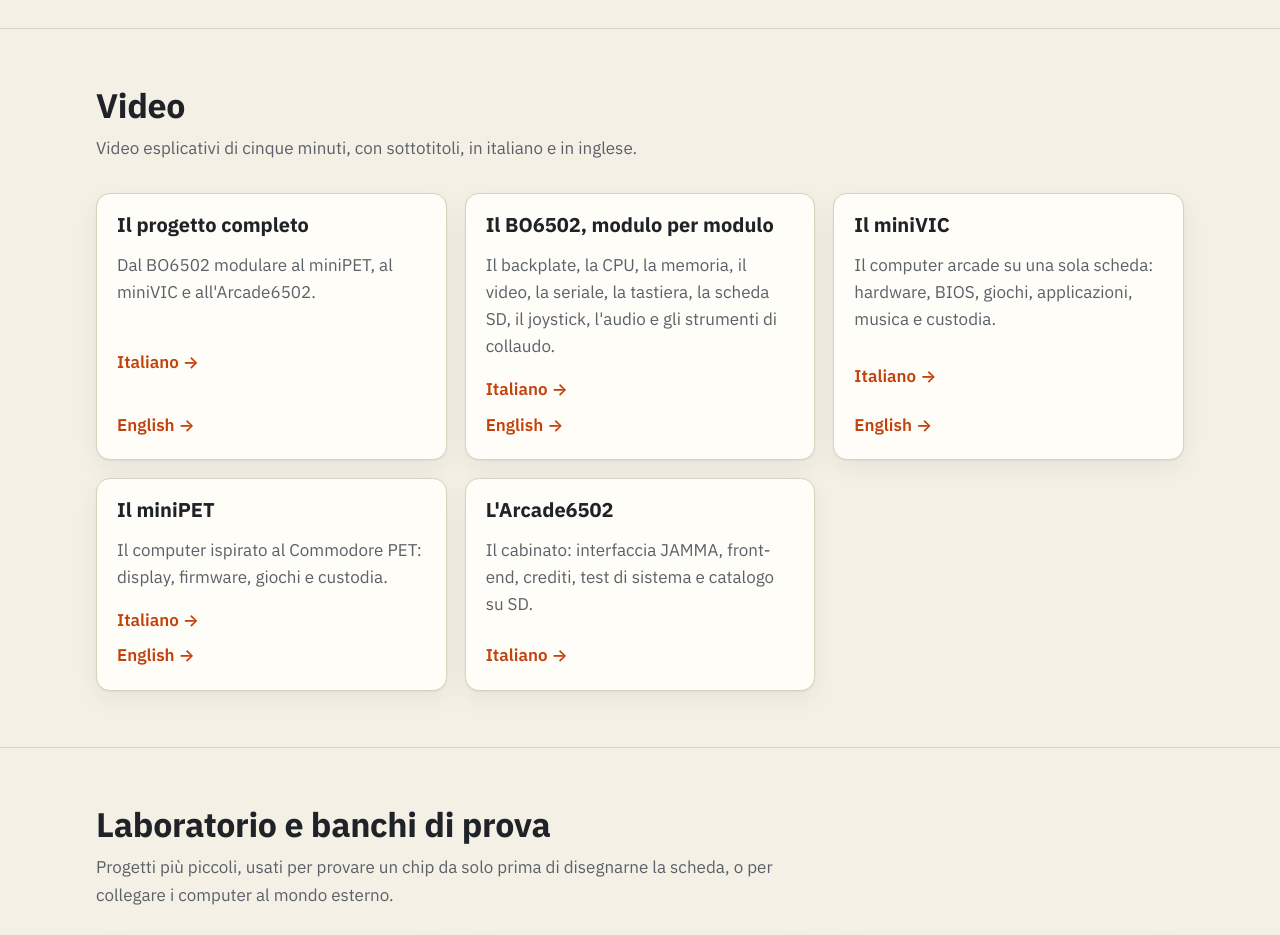
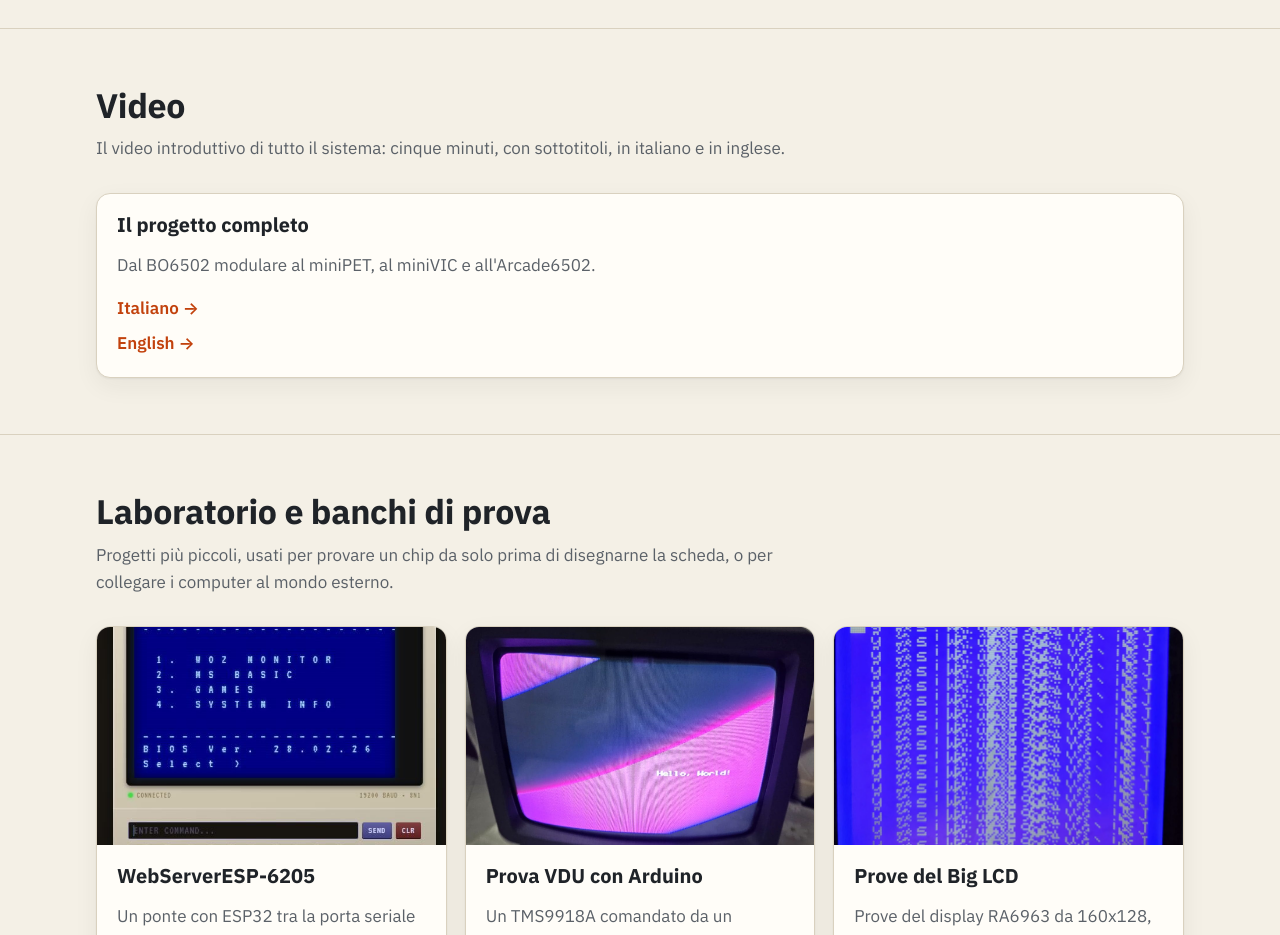
Before and after one commit to Boogs77/boogs77.github.io, a plain HTML site: page it/index.html in a window 1280 px wide. Shown: the part 6900-7835 px from the top of the page. Drawn offline with Linux system fonts and the light colour scheme.

Commit message:
Sezione Video: solo il video introduttivo di tutto il sistema
Co-Authored-By: Claude Sonnet 5.5 <noreply@anthropic.com>

```diff
--- a/it/index.html
+++ b/it/index.html
@@ -260,7 +260,7 @@
   <section id="videos">
     <div class="wrap">
       <h2>Video</h2>
-      <p class="section-lead">Video esplicativi di cinque minuti, con sottotitoli, in italiano e in inglese.</p>
+      <p class="section-lead">Il video introduttivo di tutto il sistema: cinque minuti, con sottotitoli, in italiano e in inglese.</p>
       <div class="grid three">
         <article class="card">
           <div class="body">
@@ -268,37 +268,6 @@
             <p>Dal BO6502 modulare al miniPET, al miniVIC e all'Arcade6502.</p>
             <a class="more" href="https://youtu.be/3ln8cZt3MQk">Italiano →</a>
             <a class="more" style="padding-top:0" href="https://youtu.be/d8nvmrTR-eE">English →</a>
-          </div>
-        </article>
-        <article class="card">
-          <div class="body">
-            <h3>Il BO6502, modulo per modulo</h3>
-            <p>Il backplate, la CPU, la memoria, il video, la seriale, la tastiera, la scheda SD, il joystick, l'audio e gli strumenti di collaudo.</p>
-            <a class="more" href="https://youtu.be/6IAn-3Ajv5s">Italiano →</a>
-            <a class="more" style="padding-top:0" href="https://youtu.be/Px_E1aIrhP4">English →</a>
-          </div>
-        </article>
-        <article class="card">
-          <div class="body">
-            <h3>Il miniVIC</h3>
-            <p>Il computer arcade su una sola scheda: hardware, BIOS, giochi, applicazioni, musica e custodia.</p>
-            <a class="more" href="https://youtu.be/-JVyVr15J_0">Italiano →</a>
-            <a class="more" style="padding-top:0" href="https://youtu.be/Br0R03pKXYs">English →</a>
-          </div>
-        </article>
-        <article class="card">
-          <div class="body">
-            <h3>Il miniPET</h3>
-            <p>Il computer ispirato al Commodore PET: display, firmware, giochi e custodia.</p>
-            <a class="more" href="https://youtu.be/zobRBSW0yw4">Italiano →</a>
-            <a class="more" style="padding-top:0" href="https://youtu.be/ZKR6lfdHAPM">English →</a>
-          </div>
-        </article>
-        <article class="card">
-          <div class="body">
-            <h3>L'Arcade6502</h3>
-            <p>Il cabinato: interfaccia JAMMA, front-end, crediti, test di sistema e catalogo su SD.</p>
-            <a class="more" href="https://youtu.be/8jpY8511fZo">Italiano →</a>
           </div>
         </article>
       </div>
```
